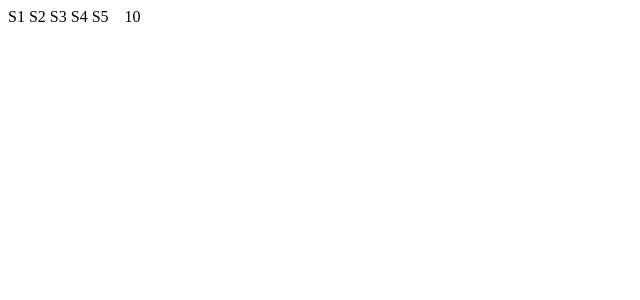
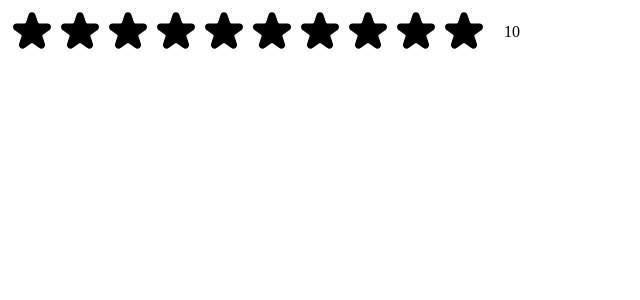
Before and after one commit to sheymantech/usePopcon, a React (Create React App) app: page / in a window 1280 px wide. Shown: the top 300 px of the page, without its empty margins (0-640 px from the left). Built offline with nearby package versions, Linux system fonts and the light colour scheme.

Commit message:
new feature

```diff
--- a/src/StarRating.js
+++ b/src/StarRating.js
@@ -6,7 +6,6 @@
 
 const starContainerStyle = {
   display: "flex",
-  gap: "4px",
 };
 
 const textStyle = {
@@ -14,15 +13,71 @@
   margin: "0",
 };
 
-export default function StarRating() {
+export default function StarRating({ maxRating = 0 }) {
   return (
     <div style={containerStyle}>
       <div style={starContainerStyle}>
-        {Array.from({ length: 5 }, (_, i) => (
-          <span>S{1 + i}</span>
+        {Array.from({ length: maxRating }, (_, i) => (
+          <Star key={i} />
         ))}
       </div>
       <p style={textStyle}>10</p>
     </div>
   );
 }
+
+const starStyle = {
+  cursor: "pointer",
+  width: "48px",
+  height: "48px",
+  display: "block",
+};
+
+function Star() {
+  return (
+    <span role="button" style={starStyle}>
+      {" "}
+      <svg
+        xmlns="http://www.w3.org/2000/svg"
+        viewBox="0 0 20 20"
+        fill="#000"
+        stroke="#000"
+      >
+        <path d="M9.049 2.927c.3-.921 1.603-.921 1.902 0l1.07 3.292a1 1 0 00.95.69h3.462c.969 0 1.371 1.24.588 1.81l-2.8 2.034a1 1 0 00-.364 1.118l1.07 3.292c.3.921-.755 1.688-1.54 1.118l-2.8-2.034a1 1 0 00-1.175 0l-2.8 2.034c-.784.57-1.838-.197-1.539-1.118l1.07-3.292a1 1 0 00-.364-1.118L2.98 8.72c-.783-.57-.38-1.81.588-1.81h3.461a1 1 0 00.951-.69l1.07-3.292z" />
+      </svg>
+    </span>
+  );
+}
+
+/*
+FULL STAR
+
+<svg
+  xmlns="http://www.w3.org/2000/svg"
+  viewBox="0 0 20 20"
+  fill="#000"
+  stroke="#000"
+>
+  <path
+    d="M9.049 2.927c.3-.921 1.603-.921 1.902 0l1.07 3.292a1 1 0 00.95.69h3.462c.969 0 1.371 1.24.588 1.81l-2.8 2.034a1 1 0 00-.364 1.118l1.07 3.292c.3.921-.755 1.688-1.54 1.118l-2.8-2.034a1 1 0 00-1.175 0l-2.8 2.034c-.784.57-1.838-.197-1.539-1.118l1.07-3.292a1 1 0 00-.364-1.118L2.98 8.72c-.783-.57-.38-1.81.588-1.81h3.461a1 1 0 00.951-.69l1.07-3.292z"
+  />
+</svg>
+
+
+EMPTY STAR
+
+<svg
+  xmlns="http://www.w3.org/2000/svg"
+  fill="none"
+  viewBox="0 0 24 24"
+  stroke="#000"
+>
+  <path
+    strokeLinecap="round"
+    strokeLinejoin="round"
+    strokeWidth="{2}"
+    d="M11.049 2.927c.3-.921 1.603-.921 1.902 0l1.519 4.674a1 1 0 00.95.69h4.915c.969 0 1.371 1.24.588 1.81l-3.976 2.888a1 1 0 00-.363 1.118l1.518 4.674c.3.922-.755 1.688-1.538 1.118l-3.976-2.888a1 1 0 00-1.176 0l-3.976 2.888c-.783.57-1.838-.197-1.538-1.118l1.518-4.674a1 1 0 00-.363-1.118l-3.976-2.888c-.784-.57-.38-1.81.588-1.81h4.914a1 1 0 00.951-.69l1.519-4.674z"
+  />
+</svg>
+
+*/
--- a/src/index.js
+++ b/src/index.js
@@ -9,6 +9,6 @@
 root.render(
   <React.StrictMode>
     {/* <App /> */}
-    <StarRating />
+    <StarRating maxRating={10} />
   </React.StrictMode>
 );
```
Also changed, not shown: src/index.css (+0 -33 lines).
